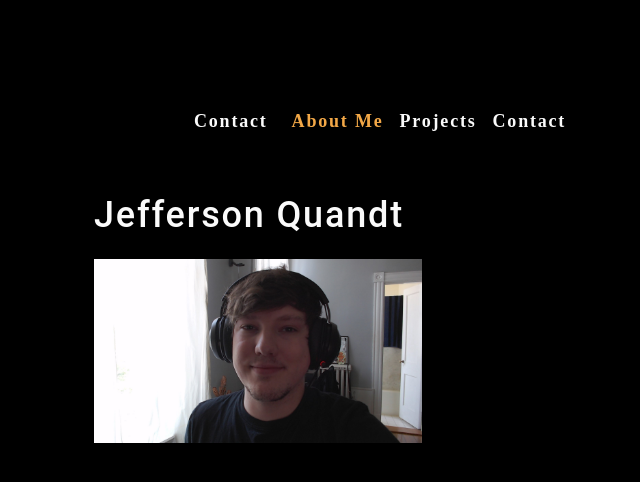
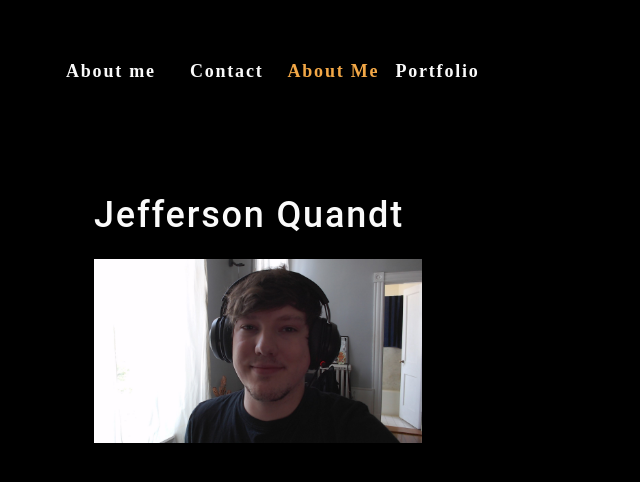
Before and after one commit to Jefid/jefid-react-portfolio, a React (Create React App) app: page / in a window 1280 px wide. Shown: the top 482 px of the page, without its empty margins (0-640 px from the left). Built offline with nearby package versions, Linux system fonts and the light colour scheme.

Commit message:
reverted code to get it to render, delted and re installed node modules to fix react, need to get portfolio to work

```diff
--- a/src/App.js
+++ b/src/App.js
@@ -5,7 +5,7 @@ import Nav from "./components/Nav";
 import ContactForm from "./components/Contact";
 import Footer from "./components/Footer";
 import Header from "./components/Header";
-import Portfolio from "./components/Portfolio";
+// import Portfolio from "./components/Portfolio";
 import Resume from "./components/Resume";
 function App() {
   const [categories] = useState([
@@ -14,37 +14,31 @@ function App() {
       // description:
       //   "Photos of grocery stores, food trucks, and other commercial projects",
     },
-    { name: "Projects", description: "Projects I've developed" },
-    { name: "Contact" },
+    { name: "Portfolio", description: "Portfolio I've developed" },
+
   ]);
+  const [currentCategory, setCurrentCategory] = useState(categories[0]);
   const [contactSelected, setContactSelected] = useState(false);
-  const [currentCategory, setCurrentCategory] = useState(categories[0]);
   return (
     <section className="my-5">
-      {/* <Nav
-        categories={categories}
-        setCurrentCategory={setCurrentCategory}
-        currentCategory={currentCategory}
-        contactSelected={contactSelected}
-        setContactSelected={setContactSelected}
-      ></Nav> */}
-          <main>
-        {!contactSelected ? (
-  <>
-    <Nav
+      <Nav
         categories={categories}
         setCurrentCategory={setCurrentCategory}
         currentCategory={currentCategory}
         contactSelected={contactSelected}
         setContactSelected={setContactSelected}
       ></Nav>
+      <main>
+      {!contactSelected ? (
+  <>
     <About></About>
+    {/* <Portfolio></Portfolio> */}
   </>
 ) : (
     <ContactForm></ContactForm>
   )}
       </main>
-    </section>
+      </section>
   );
 }
 export default App;
--- a/src/components/Header/index.js
+++ b/src/components/Header/index.js
@@ -0,0 +1,11 @@
+import React from 'react';
+function Header() {
+  return (
+    <header className='header'>
+      <h3>
+
+      </h3>
+</header>
+  );
+}
+export default Header;
--- a/src/components/Nav/index.js
+++ b/src/components/Nav/index.js
@@ -13,7 +13,8 @@ function Nav(props) {
       <nav>
         <ul className="flex-row">
           <li className="mx-2">
-          <a data-testid="about" onClick={() => setContactSelected(false)}>
+            <a data-testid="about" href="#about" onClick={() => setContactSelected(false)}>
+              About me
             </a>
           </li>
           <li className={`mx-2 ${contactSelected && 'navActive'}`}>
--- a/src/index.js
+++ b/src/index.js
@@ -3,6 +3,8 @@ import ReactDOM from 'react-dom';
 import './index.css';
 import App from './App';
 import reportWebVitals from './reportWebVitals';
+// const rootNode = document.getElementById('root');
+// ReactDOM.render(<App />, rootNode);
 
 // const root = ReactDOM.createRoot(document.getElementById('root'));
 // root.render(
@@ -11,15 +13,12 @@ import reportWebVitals from './reportWebVitals';
 //   </React.StrictMode>
 // );
 
+
+
 ReactDOM.render(
   <React.StrictMode>
-    <App></App>
+    <App />
   </React.StrictMode>,
-  document.getElementById("root")
+  document.getElementById('root')
 );
-
-
-// If you want to start measuring performance in your app, pass a function
-// to log results (for example: reportWebVitals(console.log))
-// or send to an analytics endpoint. Learn more: https://bit.ly/CRA-vitals
 reportWebVitals();
```
Also changed, not shown: package.json (line endings or trailing spaces), 1 other file (tests, documents, lock files or other folders).
